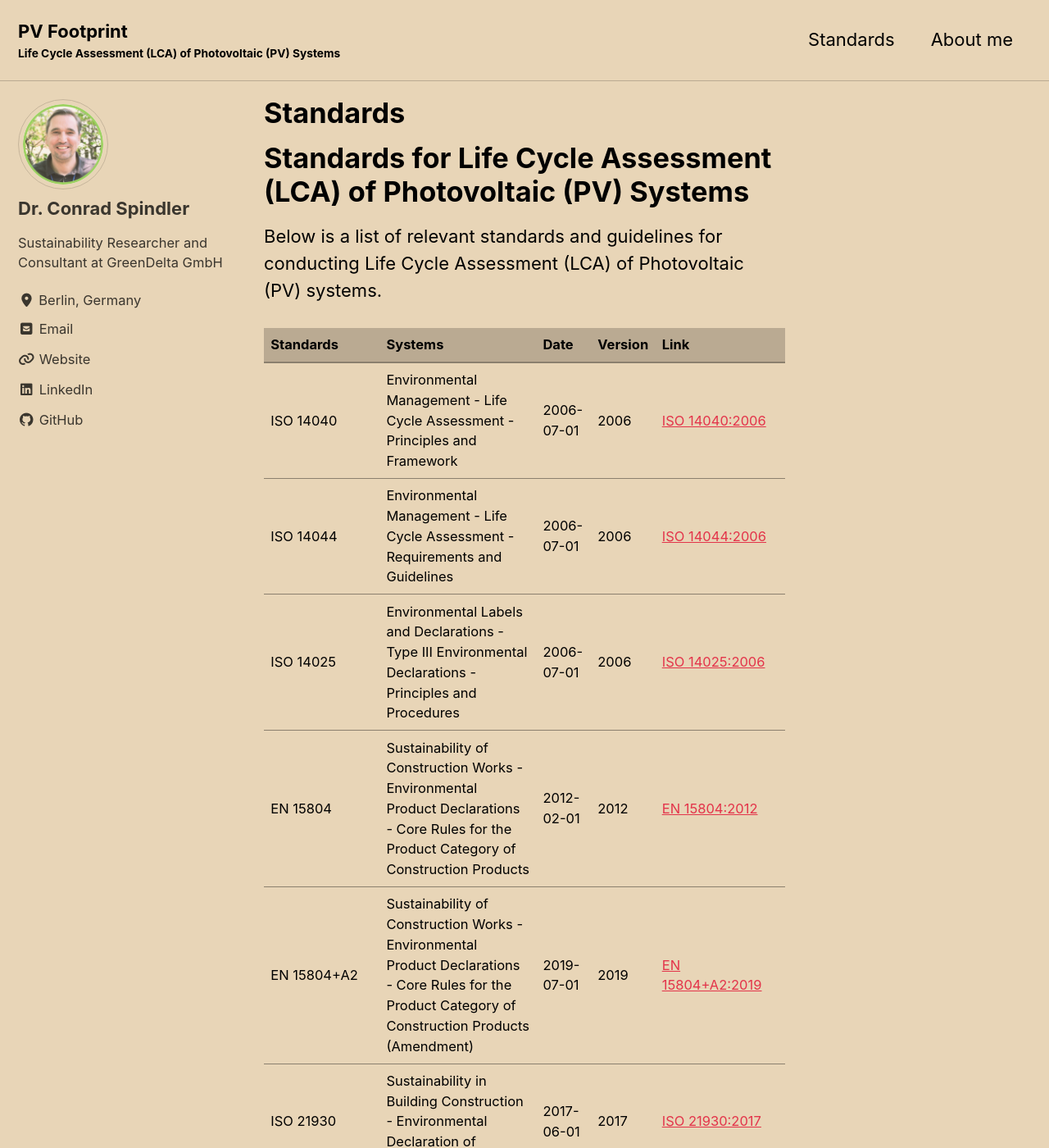
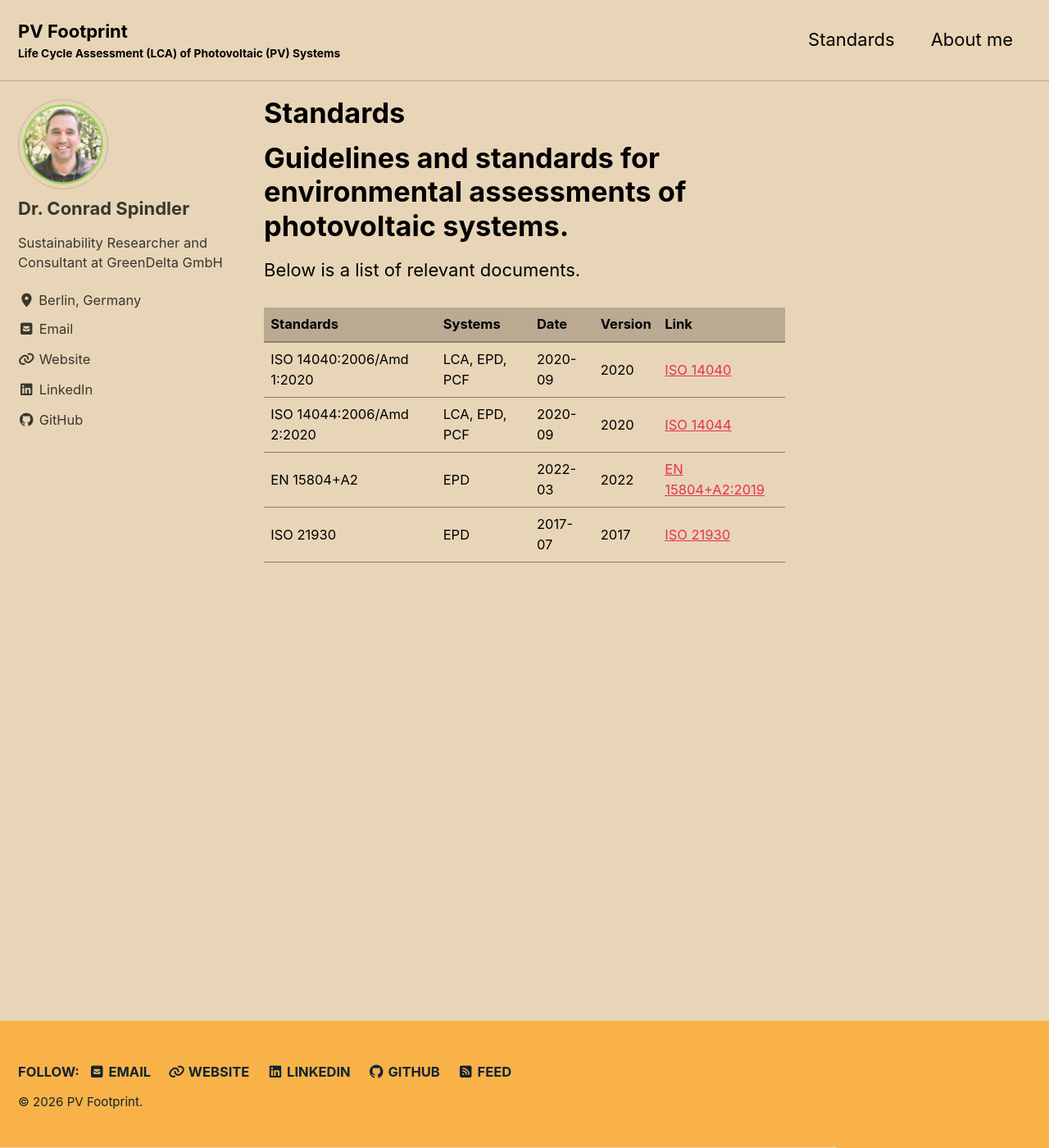
Before and after one commit to conradspindler/pv_footprint, a Jekyll site: the page built from _pages/standards.md, in a window 1280 px wide and 1400 px high. Shown: the whole window at 82% size. Built offline with Jekyll 4.4.1, drawn with Linux system fonts in a browser that asks for light colours; cached includes are drawn as plain includes; some of the changed text lies outside the part shown.

Commit message:
Update standards.md

```diff
--- a/_pages/standards.md
+++ b/_pages/standards.md
@@ -5,24 +5,13 @@ permalink: /standards/
 author_profile: true
 ---
 
-# Standards for Life Cycle Assessment (LCA) of Photovoltaic (PV) Systems
+# Guidelines and standards for environmental assessments of photovoltaic systems.
 
-Below is a list of relevant standards and guidelines for conducting Life Cycle Assessment (LCA) of Photovoltaic (PV) systems.
+Below is a list of relevant documents.
 
 | **Standards** | **Systems** | **Date** | **Version** | **Link** |
 |--------------|-------------|----------|-------------|----------|
-| ISO 14040 | Environmental Management - Life Cycle Assessment - Principles and Framework | 2006-07-01 | 2006 | [ISO 14040:2006](https://www.iso.org/standard/37456.html) |
-| ISO 14044 | Environmental Management - Life Cycle Assessment - Requirements and Guidelines | 2006-07-01 | 2006 | [ISO 14044:2006](https://www.iso.org/standard/38498.html) |
-| ISO 14025 | Environmental Labels and Declarations - Type III Environmental Declarations - Principles and Procedures | 2006-07-01 | 2006 | [ISO 14025:2006](https://www.iso.org/standard/35202.html) |
-| EN 15804 | Sustainability of Construction Works - Environmental Product Declarations - Core Rules for the Product Category of Construction Products | 2012-02-01 | 2012 | [EN 15804:2012](https://eurocodes.jrc.ec.europa.eu/doc/prEN%2015804-2012-02-01.pdf) |
-| EN 15804+A2 | Sustainability of Construction Works - Environmental Product Declarations - Core Rules for the Product Category of Construction Products (Amendment) | 2019-07-01 | 2019 | [EN 15804+A2:2019](https://standards.cencenelec.eu/dyn/www/f?p=205:110:0::::FSP_PROJECT,FSP_ORG_ID:35421,60000052&cs=1A8A3B9D0D6C7D16117C4D053C1621658) |
-| ISO 21930 | Sustainability in Building Construction - Environmental Declaration of Building Products | 2017-06-01 | 2017 | [ISO 21930:2017](https://www.iso.org/standard/62027.html) |
-| IEC 61730-1 | Photovoltaic (PV) Module Safety Qualification - Part 1: Requirements for Construction | 2016-03-01 | 2016 | [IEC 61730-1:2016](https://webstore.iec.ch/publication/24402) |
-| IEC 61730-2 | Photovoltaic (PV) Module Safety Qualification - Part 2: Requirements for Testing | 2016-03-01 | 2016 | [IEC 61730-2:2016](https://webstore.iec.ch/publication/24403) |
-| IEC 61215 | Terrestrial Photovoltaic (PV) Modules - Design Qualification and Type Approval | 2021-08-01 | 2021 | [IEC 61215:2021](https://webstore.iec.ch/publication/30024) |
-| IEC 61724 | Photovoltaic (PV) Systems - Performance Monitoring - Guidelines for Measurement, Data Exchange, and Analysis | 2017-08-01 | 2017 | [IEC 61724:2017](https://webstore.iec.ch/publication/25885) |
-| IEC TS 62916 | Photovoltaic (PV) Modules - Guidance on Environmental Design Qualification | 2017-03-01 | 2017 | [IEC TS 62916:2017](https://webstore.iec.ch/publication/25886) |
-| PEF (Product Environmental Footprint) | Commission Recommendation on the use of the Product Environmental Footprint (PEF) method | 2021-12-16 | 2021 | [PEF Recommendation](https://eur-lex.europa.eu/legal-content/EN/TXT/?uri=CELEX%3A32021H1990) |
-| EPD® (Environmental Product Declaration) | International EPD® System - General Programme Instructions | 2023-01-01 | 2023 | [EPD® General Programme Instructions](https://environdec.com/en/About-EPD/General-Programme-Instructions) |
-| GHG Protocol | Greenhouse Gas Protocol - Product Life Cycle Accounting and Reporting Standard | 2011-10-01 | 2011 | [GHG Protocol](https://ghgprotocol.org/product-standard) |
-| PCR for PV Modules | Product Category Rules for Photovoltaic Modules | 2020-01-01 | 2020 | [PCR for PV Modules](https://environdec.com/en/EPD-Search/?search=photovoltaic) |
+| ISO 14040:2006/Amd 1:2020 | LCA, EPD, PCF | 2020-09 | 2020 | [ISO 14040](https://www.iso.org/standard/76121.html) |
+| ISO 14044:2006/Amd 2:2020 | LCA, EPD, PCF | 2020-09 | 2020 | [ISO 14044](https://www.iso.org/standard/76122.html) |
+| EN 15804+A2 | EPD | 2022-03 | 2022 | [EN 15804+A2:2019](https://www.dinmedia.de/en/standard/din-en-15804/344735627) |
+| ISO 21930 | EPD | 2017-07 | 2017 | [ISO 21930](https://www.iso.org/standard/61694.html) |
```
